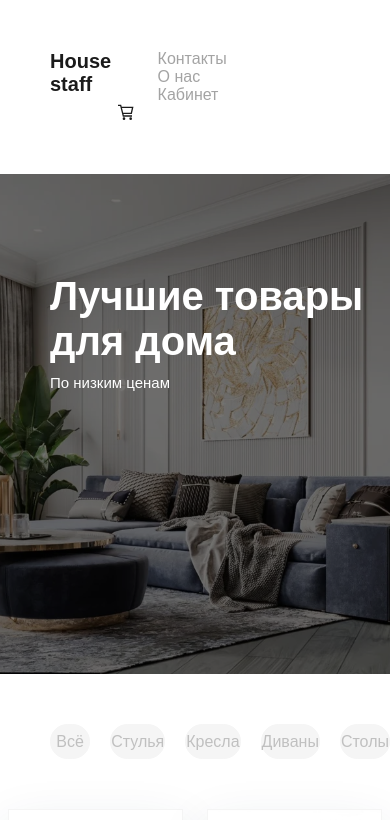
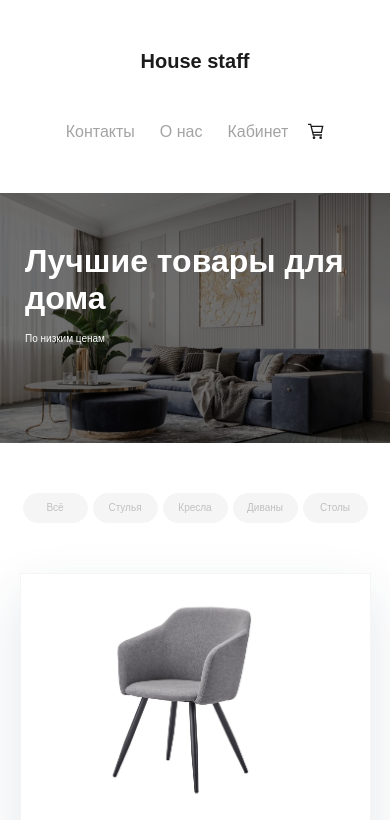
Before and after one commit to d1rt777/shopOnReact, a React (Create React App) app: page / in a window 390 px wide. Shown: the top 820 px of the page. Built offline with nearby package versions, Linux system fonts and the light colour scheme.

Commit message:
доработка адаптива

```diff
--- a/src/index.css
+++ b/src/index.css
@@ -315,22 +315,103 @@ header .shop-cart {
         width: 100%;
         margin: 50px auto;
     }
-    .categories{
+
+    .categories {
         padding: 0 0 50px 50px;
 
     }
-    main{
+
+    main {
         /* padding: 0 50px; */
         justify-content: center;
     }
 
-    main .item{
+    main .item {
         flex-basis: calc((90%) / 2);
         width: 40%;
         box-sizing: border-box;
     }
-    .nav{
+
+    .nav {
         box-sizing: border-box;
         padding: 0 50px;
     }
 }
+
+@media (max-width: 992px) {
+    header .presentation {
+        height: 350px;
+    }
+
+    .categories {
+        justify-content: center;
+        padding: 0;
+        margin-bottom: 50px;
+    }
+}
+
+@media (max-width: 576px) {
+    .nav {
+        flex-direction: column;
+        align-items: center;
+    }
+
+    .logo {
+        text-align: center;
+        margin-bottom: 50px;
+    }
+
+    .categories{
+        gap: 5px;
+    }
+
+    .categories .category {
+        width: 65px;
+        height: 30px;
+        font-size: 10px;
+        box-sizing: border-box;
+    }
+
+
+    .nav>div>ul {
+        margin: 0;
+        display: flex;
+        gap: 25px;
+    }
+
+    .nav>div>ul>li {
+        margin: 0;
+    }
+
+    .nav>div>svg {
+        margin-left: 20px;
+    }
+
+    header .shop-cart {
+        width: 100%;
+        top: 25%;
+        right: -5px;
+    }
+
+    header .presentation:after {
+        font-size: 32px;
+        left: 25px;
+        top: 50px;
+    }
+
+    header .presentation:before {
+        font-size: 10px;
+        left: 25px;
+        top: 140px;
+    }
+
+    header .presentation {
+        height: 250px;
+    }
+
+    main .item {
+        flex-basis: calc((90%) / 1);
+        width: 40%;
+        box-sizing: border-box;
+    }
+}
```
